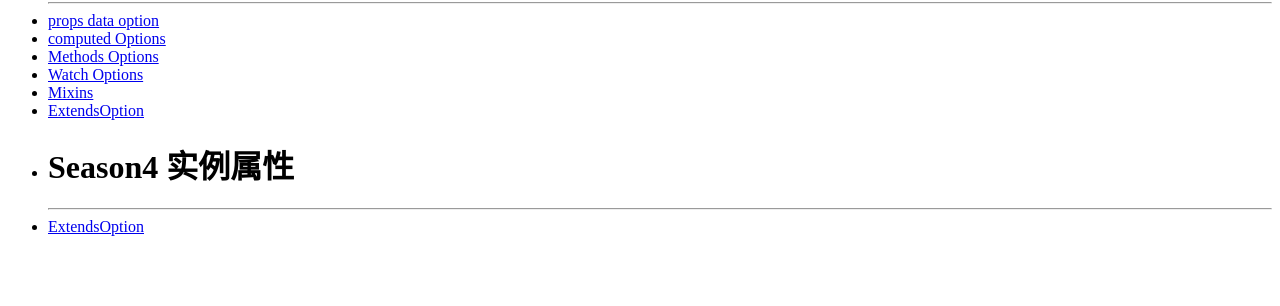
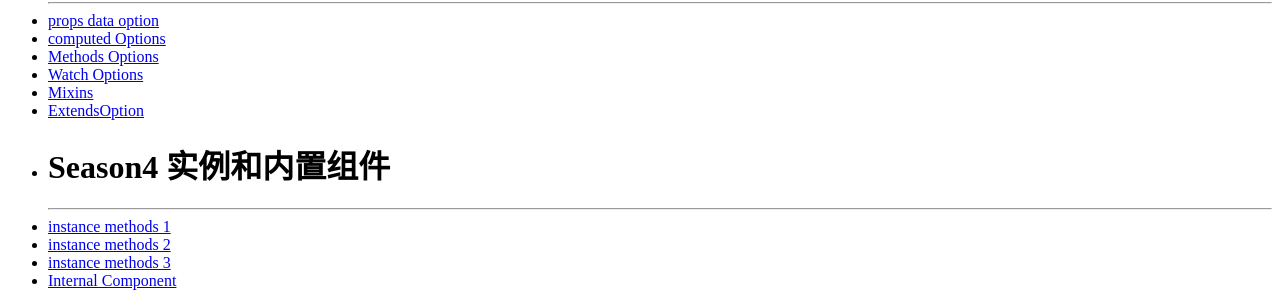
Before and after one commit to ephraimguo/vuejslearning, a website: page index.html in a window 1280 px wide. Shown: the part 656-962 px from the top of the page. Before the commit the page ends 908 px from the top, so only its background shows below. Drawn offline with Linux system fonts and the light colour scheme.

Commit message:
alilbit edit

```diff
--- a/index.html
+++ b/index.html
@@ -42,9 +42,12 @@
   <li><a href="./exampleNew/s3_5_Mixins.html">Mixins</a></li>
   <li><a href="./exampleNew/s3_6_ExtendsOption.html">ExtendsOption</a></li>
 
-  <li><h1>Season4 实例属性</h1></li>
+  <li><h1>Season4 实例和内置组件</h1></li>
   <hr>
-  <li><a href="./exampleNew/s4_1_instance.html">ExtendsOption</a></li>
+  <li><a href="./exampleNew/s4_1_instance.html">instance methods 1</a></li>
+  <li><a href="./exampleNew/s4_2_instance2.html">instance methods 2</a></li>
+  <li><a href="./exampleNew/s4_3_instance3.html">instance methods 3</a></li>
+  <li><a href="./exampleNew/s4_4_internalComp.html">Internal Component</a></li>
 
 
 </ul>
```
